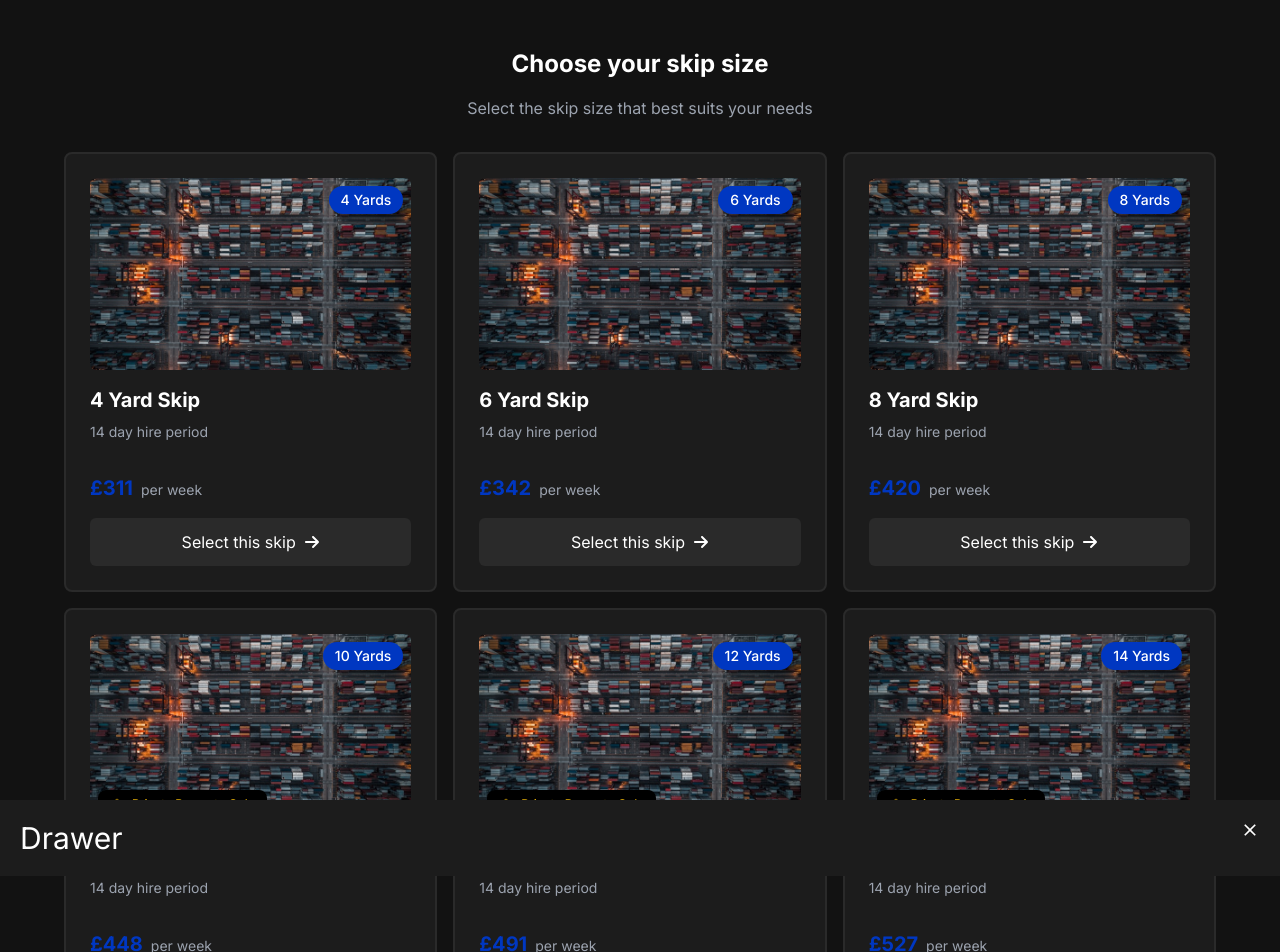
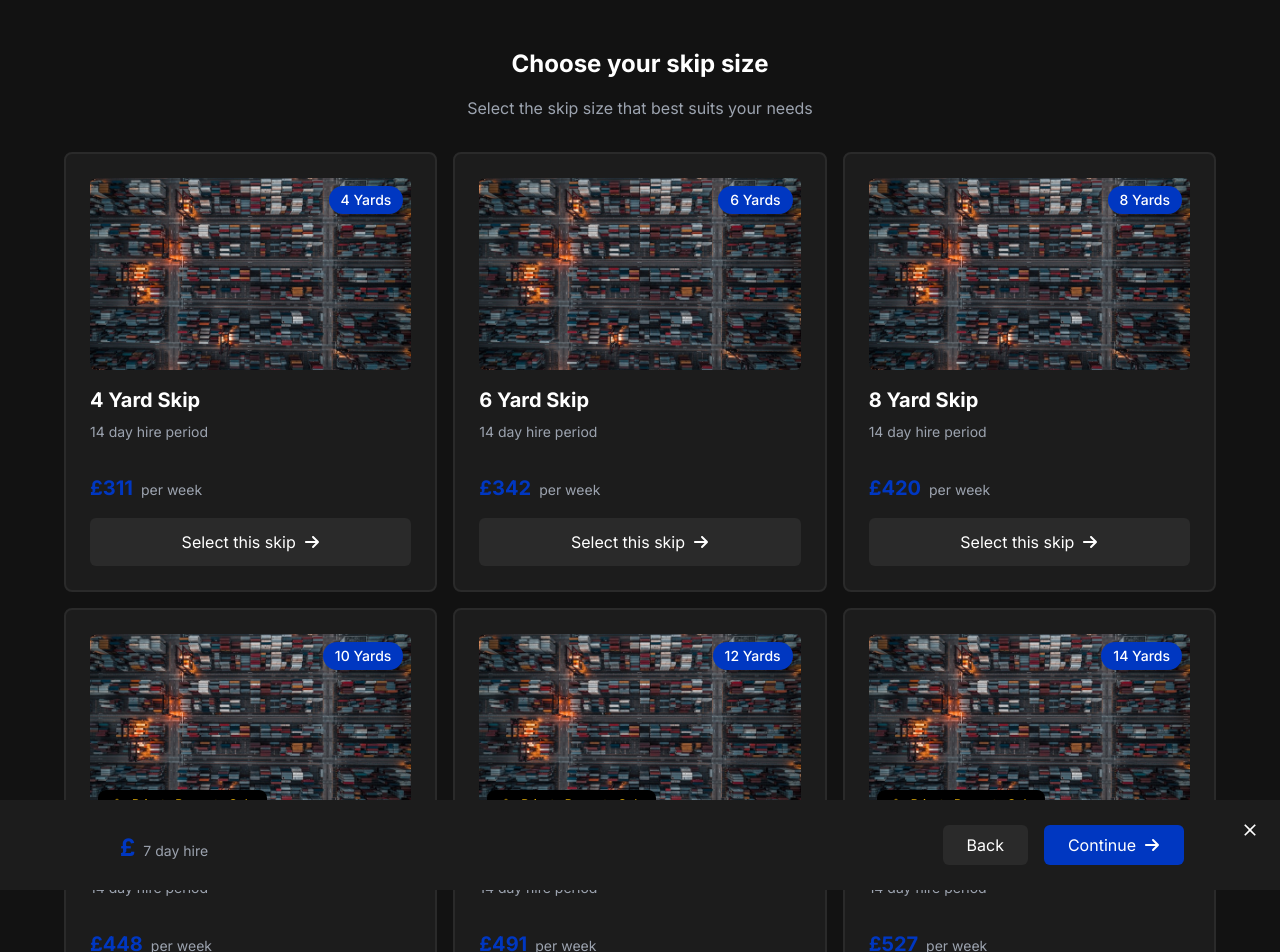
Before and after one commit to Maxinth/biz-skip, a React (Vite) app: page / in a window 1280 px wide. Shown: the top 952 px of the page. Built offline with nearby package versions, Linux system fonts and the light colour scheme.

Commit message:
add ux for loader

```diff
--- a/src/App.css
+++ b/src/App.css
@@ -2,4 +2,26 @@
 
 @theme {
   --font-inter: "Inter", sans-serif;
+  --color-pri-blue: #0037c1;
+  --color-pri-gray: #9ca3af;
+  --color-sec-gray: #2a2a2a;
 }
+
+.loader {
+  width: 50px;
+  padding: 8px;
+  aspect-ratio: 1;
+  border-radius: 50%;
+  background: #0037c1;
+  --_m: conic-gradient(#0000 10%, #000), linear-gradient(#000 0 0) content-box;
+  -webkit-mask: var(--_m);
+  mask: var(--_m);
+  -webkit-mask-composite: source-out;
+  mask-composite: subtract;
+  animation: l3 1s infinite linear;
+}
+@keyframes l3 {
+  to {
+    transform: rotate(1turn);
+  }
+}
--- a/src/App.tsx
+++ b/src/App.tsx
@@ -3,6 +3,7 @@ import SkipCard from "./components/SkipCard";
 import { mockData } from "./components/data";
 import Drawer from "./components/Drawer";
 import { useState, useEffect } from "react";
+// import { Loader } from "./components/Loader";
 function App() {
   const [data] = useState(mockData);
   const [showDrawer, setShowDrawer] = useState(false);
@@ -26,7 +27,12 @@ function App() {
     }
   }, [selectedSkipId]);
 
-  console.log({ selectedSkipSize });
+  useEffect(() => {
+    //* unselect skip when drawer is closed
+    if (!showDrawer) {
+      setSelectedSkipId(null);
+    }
+  }, [showDrawer]);
 
   // useEffect(() => {
   //   async function fetchData() {
@@ -50,7 +56,7 @@ function App() {
             Select the skip size that best suits your needs
           </p>
         </div>
-
+        {/* <Loader /> */}
         <section className="grid max-w-6xl mx-auto sm:grid-cols-[repeat(auto-fit,_minmax(250px,_1fr))] md:grid-cols-[repeat(auto-fit,_minmax(300px,_1fr))]  gap-4">
           {data?.map((item) => (
             <SkipCard
--- a/src/components/Drawer.tsx
+++ b/src/components/Drawer.tsx
@@ -1,5 +1,5 @@
 import { IoMdClose } from "react-icons/io";
-
+import { FaArrowRight } from "react-icons/fa6";
 interface IDrawer {
   closeDrawer: () => void;
   showDrawer: boolean;
@@ -8,7 +8,7 @@ interface IDrawer {
 const Drawer = ({ closeDrawer, showDrawer, skipSize }: IDrawer) => {
   return (
     <div
-      className={`text-white w-full bg-[#1c1c1c] p-5 fixed bottom-0 left-0 right-0 z-[1000] duration-00 transition-all ease-in-out ${
+      className={`px-24 flex items-center justify-between text-white w-full h-[90px] bg-[#1c1c1c] p-5 fixed bottom-0 left-0 right-0 z-[1000] duration-500 transition-all ease-in-out ${
         !showDrawer ? "translate-y-full" : "translate-y-0 "
       }`}
     >
@@ -16,10 +16,39 @@ const Drawer = ({ closeDrawer, showDrawer, skipSize }: IDrawer) => {
         className="text-white text-xl absolute top-5 cursor-pointer right-5"
         onClick={closeDrawer}
       />
-      Drawer
-      <div>{skipSize}</div>
+
+      <div>
+        <span className="text-sm  text-pri-gray mr-6">{skipSize}</span>
+        <span className="text-2xl text-pri-blue mr-2 font-bold">£</span>
+        <span className="text-sm text-pri-gray">7 day hire</span>
+      </div>
+      <div className="text-white text-base space-x-4 flex items-center justify-center">
+        <DrawerButton classNames="bg-sec-gray hover:bg-gray-700" text="Back" />
+        <DrawerButton
+          classNames="bg-pri-blue hover:bg-blue-700"
+          text={
+            <>
+              Continue <FaArrowRight className="text-base ml-2 " />
+            </>
+          }
+        />
+      </div>
     </div>
   );
 };
 
+const DrawerButton = ({
+  classNames,
+  text,
+}: {
+  classNames: string;
+  text: string | React.ReactNode;
+}) => (
+  <button
+    className={`outline-none  px-6 py-2 cursor-pointer  rounded-md flex items-center justify-center ${classNames}`}
+  >
+    {text}
+  </button>
+);
+
 export default Drawer;
--- /dev/null
+++ b/src/components/Loader.tsx
@@ -0,0 +1,5 @@
+export const Loader = () => (
+  <div className="h-[80vh] flex items-center justify-center">
+    <div className="loader "></div>
+  </div>
+);
--- a/src/components/SkipCard.tsx
+++ b/src/components/SkipCard.tsx
@@ -25,7 +25,7 @@ const SkipCard = ({
       className={`${
         isSelected
           ? "border-blue-700"
-          : "border-[#2A2A2A] hover:border-[#0037C1]/50 bg-[#1C1C1C] "
+          : "border-sec-gray hover:border-pri-blue/50 bg-[#1C1C1C] "
       } rounded-lg w-fit relative  cursor-pointer group  border-2 p-4 md:p-6 transition-all  text-white `}
     >
       <div className="relative w-full">
@@ -37,7 +37,7 @@ const SkipCard = ({
         {size >= 10 ? <PrivatePropertyBadge /> : null}
       </div>
 
-      <span className="absolute    px-3 py-1 top-8 right-8 z-20 bg-[#0037C1] text-white rounded-full text-sm font-medium shadow-md">
+      <span className="absolute  bg-pri-blue  px-3 py-1 top-8 right-8 z-20 bg--pri-blue text-white rounded-full text-sm font-medium shadow-md">
         {size} Yards
       </span>
 
@@ -49,7 +49,7 @@ const SkipCard = ({
           {" "}
           {hire_period_days} day hire period
         </p>
-        <p className="text-[#0037c1] text-xl !font-bold font-inter mb-4">
+        <p className="text-pri-blue text-xl !font-bold font-inter mb-4">
           £{price_before_vat}
           <span className="text-[#9ca3af] text-sm font-normal ml-2">
             per week
@@ -60,7 +60,7 @@ const SkipCard = ({
           className={`outline-none ${
             isSelected
               ? "bg-blue-700 hover:bg-blue-900"
-              : "bg-[#2a2a2a] hover:bg-[#3A3A3A] hover:border-[#0037C1]"
+              : "bg-sec-gray hover:bg-[#3A3A3A] hover:border-pri-blue"
           } text-white text-base flex items-center justify-center w-full py-2.5 md:py-3 px-4  ease-in-out duration-200 rounded-md transition-all  space-x-2  p-3  cursor-pointer `}
         >
           {isSelected ? (
```
